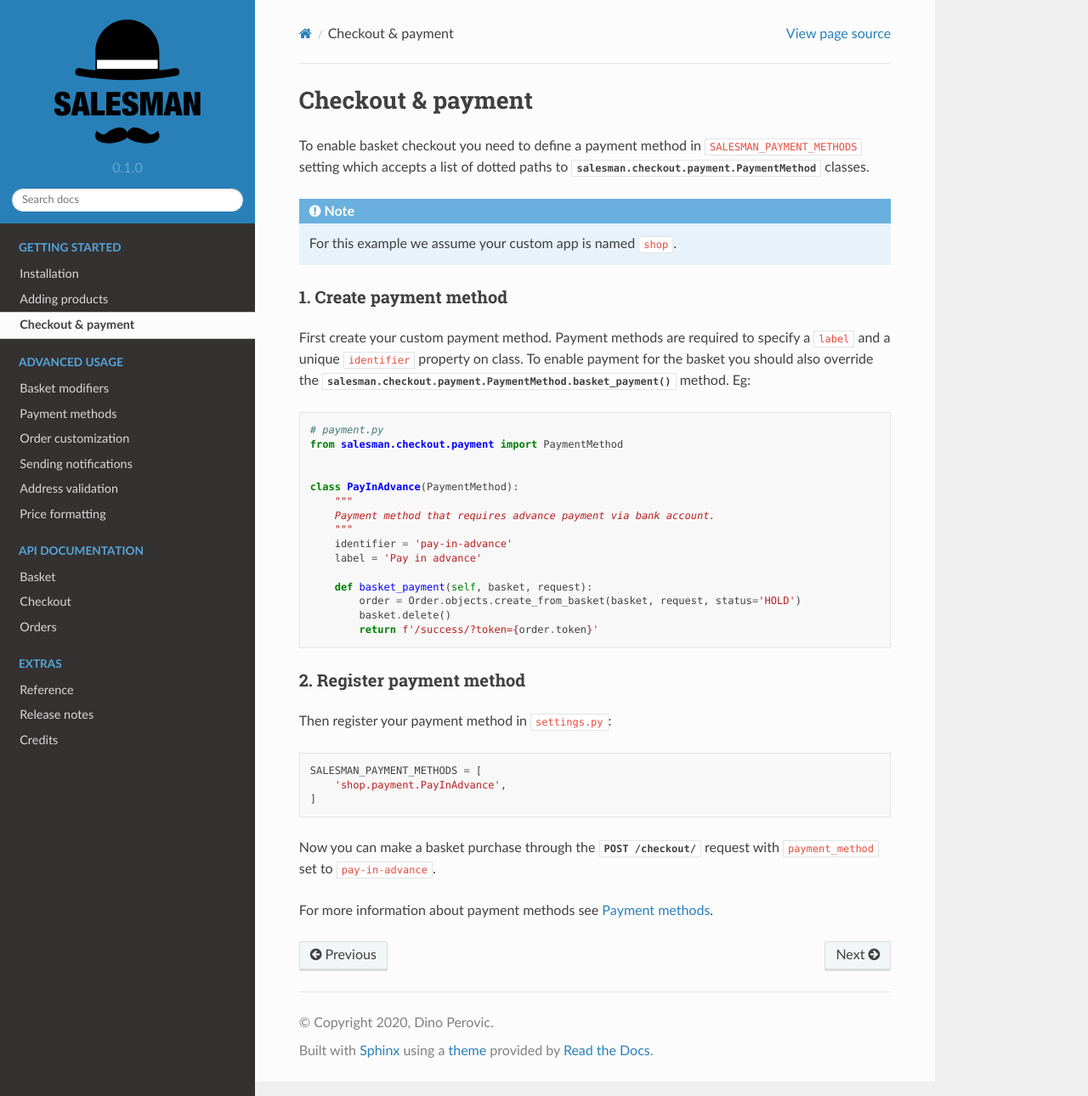
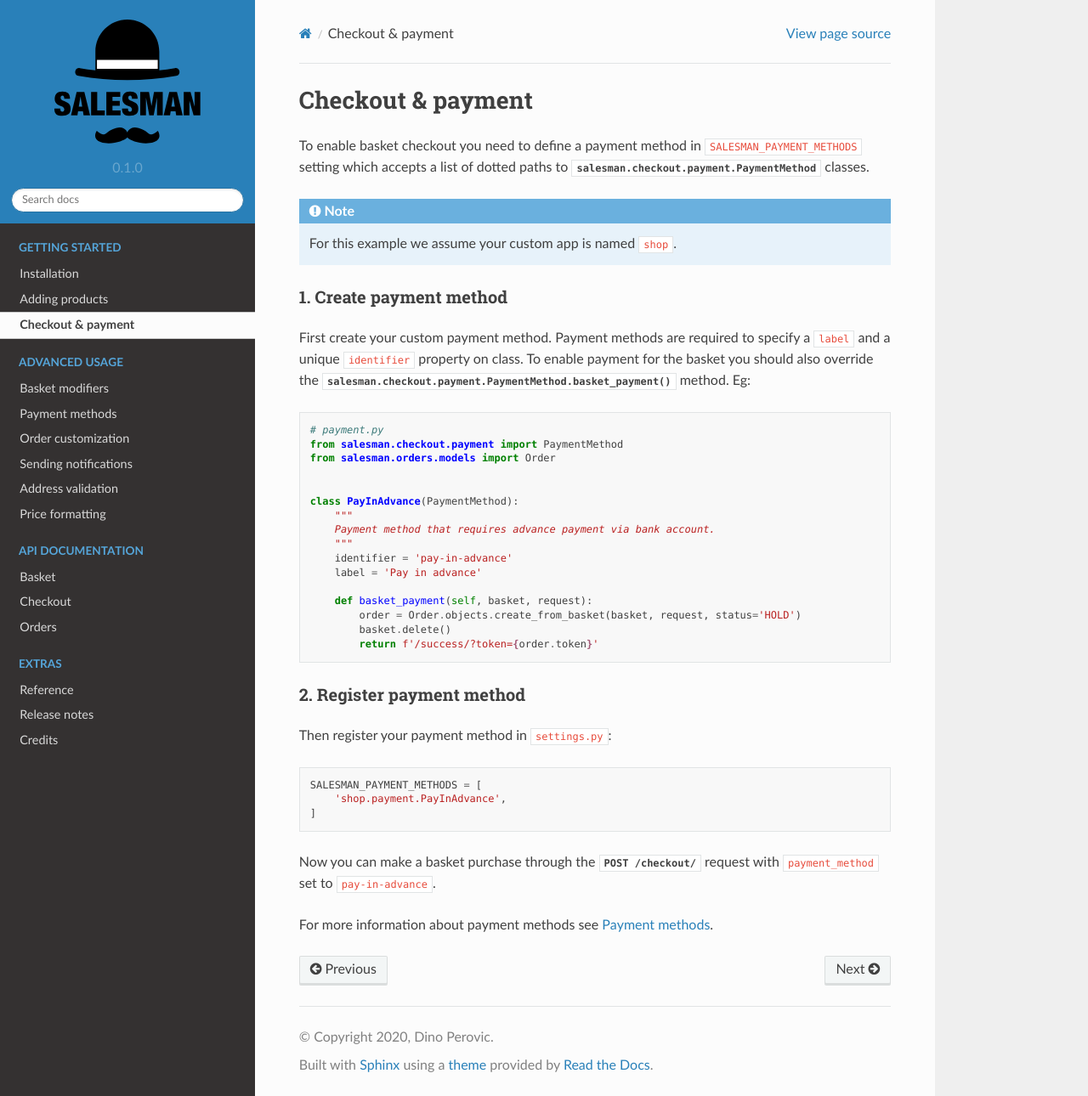
Before and after one commit to mykhailo27/django-salesman, a Sphinx documentation site: the page built from docs/checkout_and_payment.rst, in a window 1280 px wide and 1290 px high. Shown: the whole window at 85% size. Built offline with Sphinx 7.4.7 and the Read the Docs theme 2.0.0, drawn with Linux system fonts in a browser that asks for light colours.

Commit message:
Update docs

```diff
--- a/docs/checkout_and_payment.rst
+++ b/docs/checkout_and_payment.rst
@@ -23,6 +23,7 @@ override the :meth:`salesman.checkout.payment.PaymentMethod.basket_payment` meth
 
     # payment.py
     from salesman.checkout.payment import PaymentMethod
+    from salesman.orders.models import Order
 
 
     class PayInAdvance(PaymentMethod):
```
